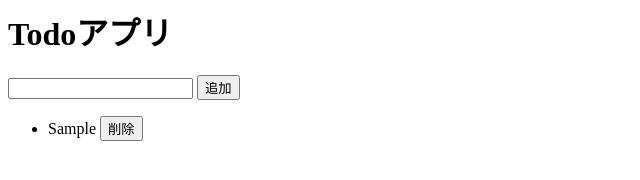
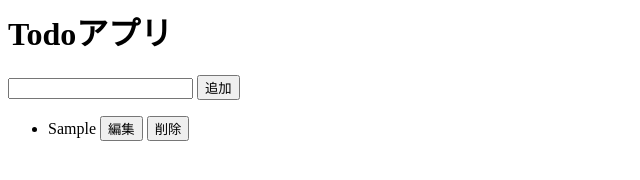
Before and after one commit to yoshitaku-jp/sandbox-Vue-Todo, a plain HTML site: page index.html in a window 1280 px wide. Both pictures are taken after typing "Sample" into the empty fields and a click on the button "追加". Shown: the whole page, without its empty margins (0-640 px from the left). Drawn offline with nearby package versions, Linux system fonts and the light colour scheme.

Commit message:
編集できるところまで

```diff
--- a/index.html
+++ b/index.html
@@ -8,6 +8,7 @@
   <ul>
     <li v-for="(todo,index) in todos">
       <span>{{todo.item}}</span>
+      <button v-on:click="editItem(todo.item)">編集</button>
       <button v-on:click="deleteItem(index)">削除</button>
     </li>
   </ul>
--- a/index.js
+++ b/index.js
@@ -14,6 +14,17 @@ var app = new Vue({
 
       this.newItem = "";
     },
+    editItem: function (todo) {
+      if (this.newItem == "") return;
+      const targetIndex = this.todos.indexOf(todo);
+
+      this.todos.splice(targetIndex, 1, {
+        id: targetIndex,
+        item: this.newItem,
+      });
+
+      this.newItem = "";
+    },
     deleteItem: function (index) {
       this.todos.splice(index, 1);
     },
```
